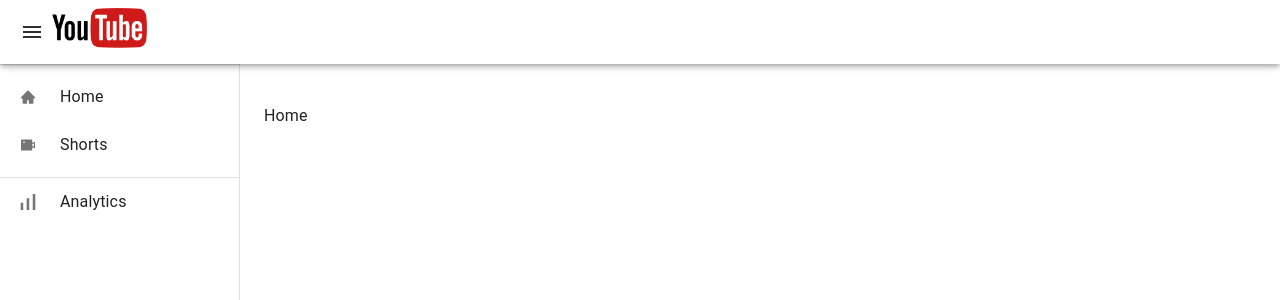
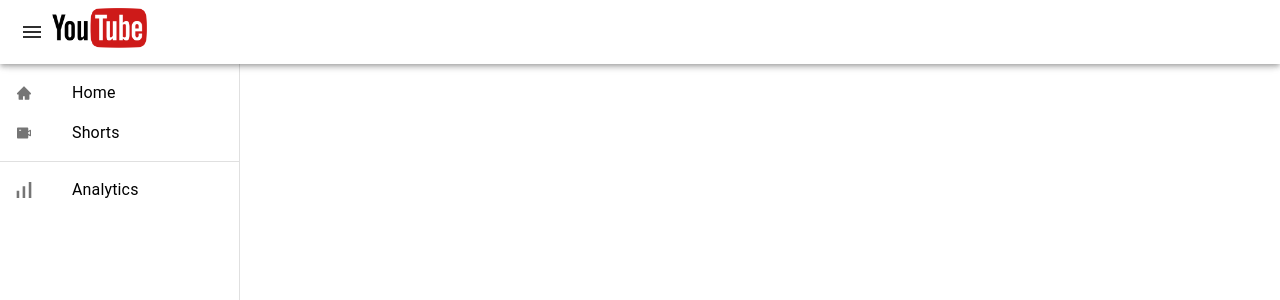
Before and after one commit to kunalBari5557/Youtube_drawer, a React (Create React App) app: page / in a window 1280 px wide. Shown: the top 300 px of the page. Built offline with nearby package versions, Linux system fonts and the light colour scheme.

Commit message:
hotfix: component routing

```diff
--- a/src/App.js
+++ b/src/App.js
@@ -1,4 +1,3 @@
-import logo from "./logo.svg";
 import "./App.css";
 import Sidenav from "./Sidenav";
 import { BrowserRouter, Route, Routes } from "react-router-dom";
@@ -11,11 +10,10 @@ function App() {
     <div>
       <BrowserRouter>
         <Sidenav />
-        <Routes>
-            <Route path="/Home" element={<Home />} />
+
+            {/* <Route path="/Home" element={<Home />} />
             <Route path="/Analytics" element={<Analytics />} />
-            <Route path="/Shorts" element={<Shorts />} />
-            </Routes>
+            <Route path="/Shorts" element={<Shorts />} /> */}
       </BrowserRouter>
     </div>
   );
--- a/src/Sidenav.jsx
+++ b/src/Sidenav.jsx
@@ -23,6 +23,7 @@ import { AiFillHome, AiFillVideoCamera } from "react-icons/ai";
 import { SiSimpleanalytics } from "react-icons/si";
 import Shorts from "./components/Shorts";
 import Analytics from "./components/Analytics";
+import { Link, Route, Router, Routes, useParams } from "react-router-dom";
 
 const drawerWidth = 240;
 
@@ -92,9 +93,8 @@ const Drawer = styled(MuiDrawer, {
 }));
 
 export default function Sidenav() {
-  const theme = useTheme();
   const [open, setOpen] = useState(true);
-  const [menuData, setMenuData] = useState("Home");
+  const { menuData } = useParams();
 
   const handleDrawerOpen = () => {
     setOpen(true);
@@ -105,121 +105,58 @@ export default function Sidenav() {
   };
 
   return (
-    <>
       <Box sx={{ display: "flex" }}>
         <CssBaseline />
-        <AppBar
-          position="fixed"
-          elevation={4}
-          sx={{ backgroundColor: "#ffffff", color: "#2f2f2f" }}
-        >
+        <AppBar position="fixed" elevation={4} sx={{ backgroundColor: "#ffffff", color: "#2f2f2f" }}>
           <Toolbar>
-            <IconButton
-              color="inherit"
-              aria-label="open drawer"
-              onClick={() => setOpen(!open)}
-              edge="start"
-            >
+            <IconButton color="inherit" aria-label="open drawer" onClick={() => setOpen(!open)} edge="start">
               <MenuIcon />
             </IconButton>
             <Typography variant="h6" noWrap component="div">
-              <img src="./youtube.png" height={40} />
+              <img src="./youtube.png" height={40} alt="YouTube Logo" />
             </Typography>
           </Toolbar>
         </AppBar>
         <Drawer variant="permanent" open={open}>
-          <DrawerHeader>
-            <IconButton onClick={handleDrawerClose}>
-              {theme.direction === "rtl" ? (
-                <ChevronRightIcon />
-              ) : (
-                <ChevronLeftIcon />
-              )}
-            </IconButton>
-          </DrawerHeader>
+          {/* Drawer content here */}
           <Divider />
-          <List>
-            <ListItem
-              disablePadding
-              sx={{ display: "block" }}
-              onClick={() => setMenuData("Home")}
-            >
-              <ListItemButton
-                sx={{
-                  minHeight: 48,
-                  justifyContent: open ? "initial" : "center",
-                  px: 2.5,
-                }}
-              >
-                <ListItemIcon
-                  sx={{
-                    minWidth: 0,
-                    mr: open ? 3 : "auto",
-                    justifyContent: "center",
-                  }}
-                >
+          <List sx={{marginTop:"4rem"}}>
+            <ListItem disablePadding>
+              <ListItemButton>
+                <ListItemIcon>
                   <AiFillHome />
                 </ListItemIcon>
-                {open && <ListItemText primary="Home" />}
+                <Link to="/Home" style={{ color: 'black', textDecoration: 'none' }}>Home</Link>
               </ListItemButton>
             </ListItem>
-            <ListItem
-              disablePadding
-              sx={{ display: "block" }}
-              onClick={() => setMenuData("Shorts")}
-            >
-              <ListItemButton
-                sx={{
-                  minHeight: 48,
-                  justifyContent: open ? "initial" : "center",
-                  px: 2.5,
-                }}
-              >
-                <ListItemIcon
-                  sx={{
-                    minWidth: 0,
-                    mr: open ? 3 : "auto",
-                    justifyContent: "center",
-                  }}
-                >
+            <ListItem disablePadding>
+              <ListItemButton>
+                <ListItemIcon>
                   <AiFillVideoCamera />
                 </ListItemIcon>
-                {open && <ListItemText primary="Shorts" />}
+                <Link to="/Shorts" style={{ color: 'black', textDecoration: 'none' }}>Shorts</Link>
               </ListItemButton>
             </ListItem>
           </List>
           <Divider />
-          <ListItem
-            disablePadding
-            sx={{ display: "block" }}
-            onClick={() => setMenuData("Analytics")}
-          >
-            <ListItemButton
-              sx={{
-                minHeight: 48,
-                justifyContent: open ? "initial" : "center",
-                px: 2.5,
-              }}
-            >
-              <ListItemIcon
-                sx={{
-                  minWidth: 0,
-                  mr: open ? 3 : "auto",
-                  justifyContent: "center",
-                }}
-              >
-                <SiSimpleanalytics />
-              </ListItemIcon>
-              {open && <ListItemText primary="Analytics" />}
-            </ListItemButton>
-          </ListItem>
+          <List>
+            <ListItem disablePadding>
+              <ListItemButton>
+                <ListItemIcon>
+                  <SiSimpleanalytics />
+                </ListItemIcon>
+                <Link to="/Analytics" style={{ color: 'black', textDecoration: 'none' }}>Analytics</Link>
+              </ListItemButton>
+            </ListItem>
+          </List>
         </Drawer>
         <Box component="main" sx={{ flexGrow: 1, p: 3 }}>
-          {menuData === "Home" && <Home />}
-          {menuData === "Shorts" && <Shorts />}
-          {menuData === "Analytics" && <Analytics />}
+          <Routes>
+            <Route path="/Home" element={<Home />} />
+            <Route path="/Shorts" element={<Shorts />} />
+            <Route path="/Analytics" element={<Analytics />} />
+          </Routes>
         </Box>
       </Box>
-    </>
   );
 }
```
